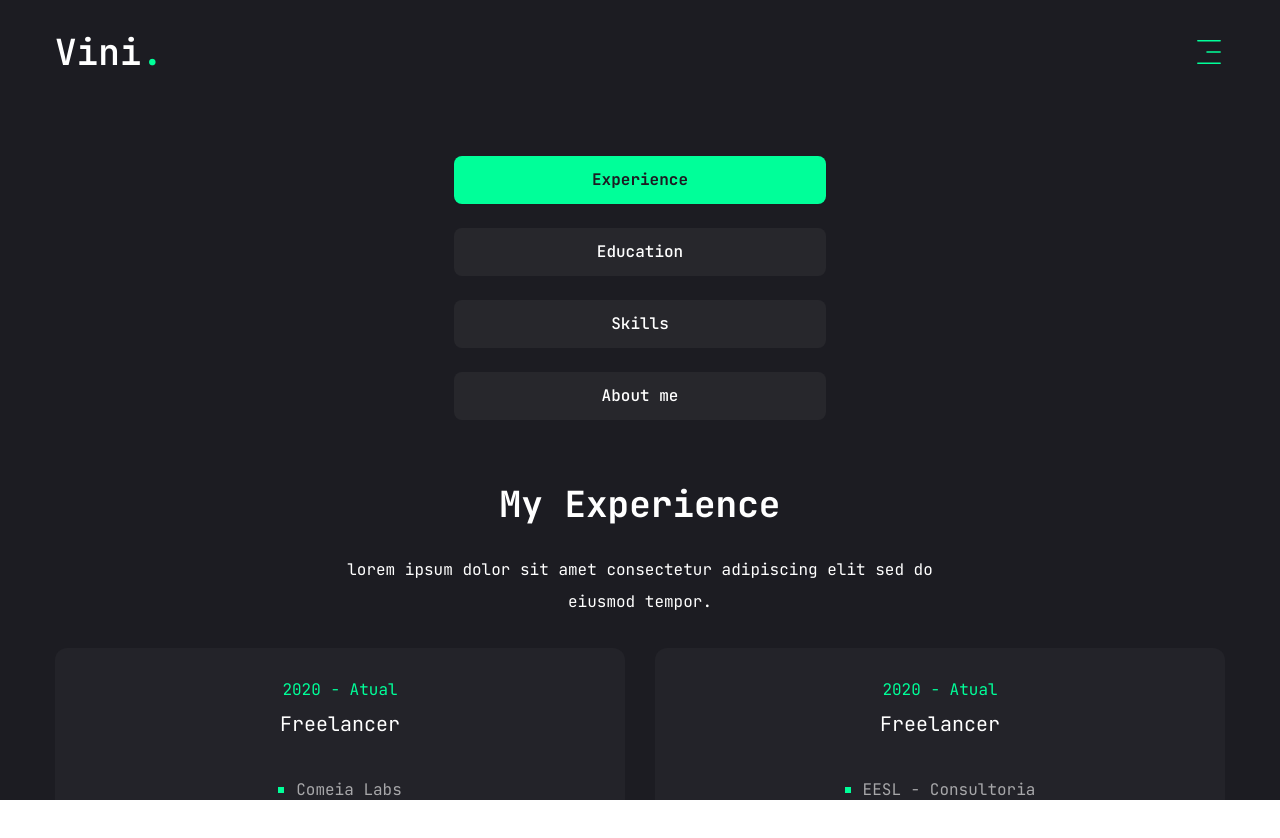
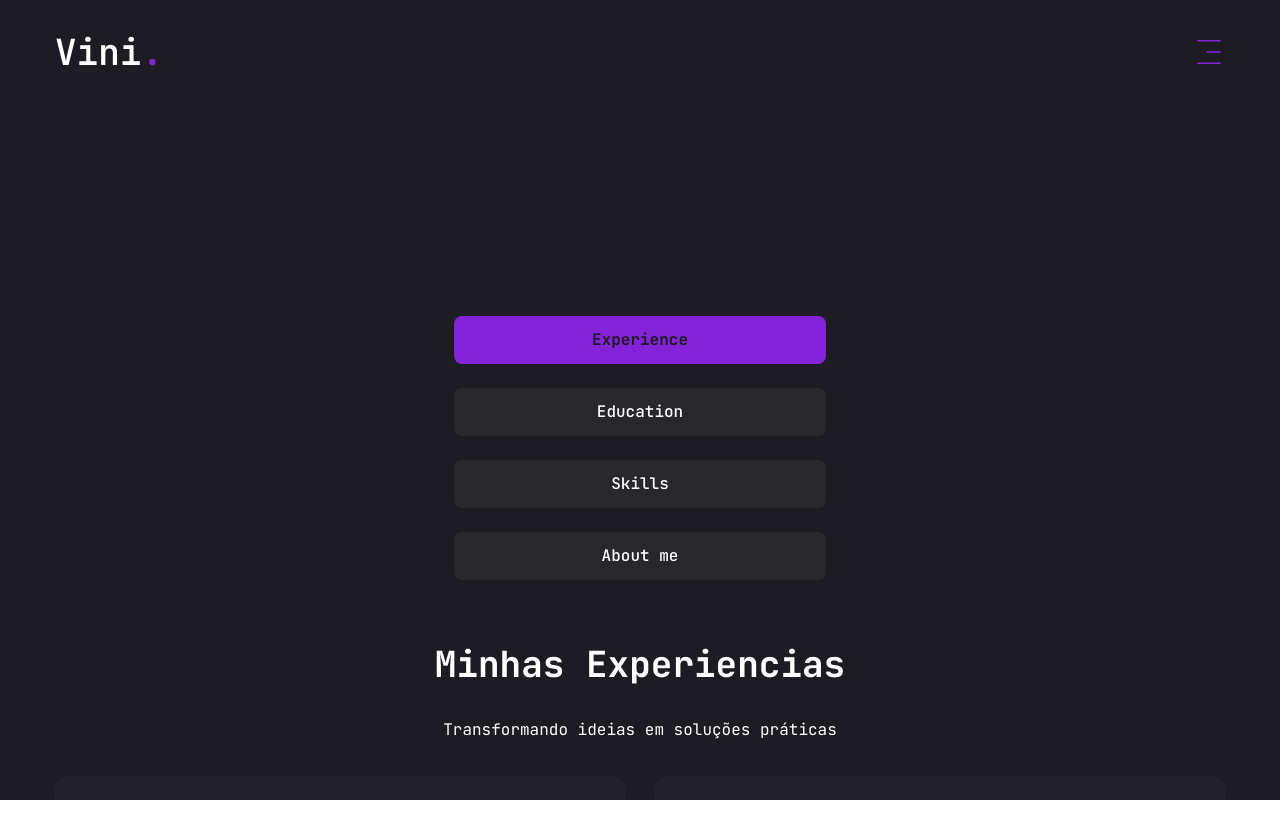
Before and after one commit to marcusvmota/portfolio-mv, a Next.js app: page /resume in a window 1280 px wide. Shown: the top 838 px of the page. Built offline with nearby package versions, Linux system fonts and the light colour scheme.

Commit message:
ajustes finos

```diff
--- a/app/globals.css
+++ b/app/globals.css
@@ -21,6 +21,6 @@
   }
 
   .text-outline-hover {
-    -webkit-text-stroke: 1px #00ff99;
+    -webkit-text-stroke: 1px #a76cdb;
   }
 }
--- a/app/page.jsx
+++ b/app/page.jsx
@@ -2,34 +2,31 @@ import Photo from "@/components/Photo";
 import Social from "@/components/Socials";
 import { Button } from "@/components/ui/button";
 import { FiDownload } from "react-icons/fi";
+import DownloadButton from "@/components/DownloadButton";
 
 const Home = () => {
   return (
-    <section className='mt-32 flex flex-row items-center justify-center align-center'>
+    <section className='xl:mt-28 flex flex-row items-center justify-center align-center'>
       <div className='container mx-auto h-full '>
         <div className=' sm:mt-0 flex flex-col xl:flex-row items-center justify-between xl:pt-8 xl:pb-24'>
           {/* texto */}
-          <div className='  order-2 xl:order-none'>
-            <span className=' text-xl text-left sm:text-center sm:w-full'>
-              Software Develper
+          <div className='  order-2 xl:order-none mt-4  '>
+            <span className=' text-xl text-center w-full '>
+              Software Developer
             </span>
             <h1 className='h1 mb-6 text-left'>
-              Hi I'm <br /> <span className='text-accent'>Marcus Vinícius</span>
+              Opa, sou
+              <br /> <span className='text-accent'>Marcus Vinícius</span>
             </h1>
             <p className='max-w-[500px] mb-9 text-white/80'>
-              I'm a software developer. I have experience with technologies such
-              as React, Angular e Node.js.
+              Sou um desenvolvedor Front-End. Aqui você encontra alguns dos
+              principais projetos feito por mim e algumas informações de
+              contato.
             </p>
             {/* btn */}
             <div className='flex flex-col xl:flex-row gap-8 items-center'>
-              <Button
-                variant='outline'
-                size='lg'
-                className='uppercase flex items-center gap-2'
-              >
-                <FiDownload className='text-xl' /> Download CV
-              </Button>
-              <div className='flex items-center justify-center align-center '>
+              <DownloadButton /> {/* Use o componente cliente */}
+              <div className='flex items-center justify-center align-center mb-8 xl:mb-0 '>
                 <Social
                   containerStyles='flex gap-6 justify-center items-center'
                   iconStyles='w-9 h-9 border border-accent rounded-full flex items-center justify-center text-accent text-base hover:bg-accent hover:text-primary hover:transition-all duration-500'
--- a/app/resume/page.jsx
+++ b/app/resume/page.jsx
@@ -13,9 +13,9 @@ import {
 import { SiTailwindcss, SiBootstrap } from "react-icons/si";
 
 const about = {
-  title: "About Me",
+  title: "Informacão Pessoal",
   description:
-    "lorem ipsum dolor sit amet consectetur adipiscing elit sed do eiusmod tempor.",
+    "sou apaixonado por criar soluções criativas para problemas complexos. Estou sempre buscando maneiras de gerar resultados efetivos e inovadores. Além disso, sou um profissional dedicado, responsável e comprometido em aprender continuamente e evoluir minhas habilidades.",
   info: [
     {
       fieldName: "Name",
@@ -38,55 +38,48 @@ const about = {
 
 const experience = {
   icon: "/assets/resume/badge.svg",
-  title: "My Experience",
-  description:
-    "lorem ipsum dolor sit amet consectetur adipiscing elit sed do eiusmod tempor.",
+  title: "Minhas Experiencias",
+  description: "Transformando ideias em soluções práticas",
   items: [
     {
       company: "Comeia Labs",
-      position: "Freelancer",
-      duration: "2020 - Atual",
+      position: "Desenvolvedor Front-end",
+      duration: "2024 - Atual",
     },
     {
       company: "EESL - Consultoria",
-      position: "Freelancer",
-      duration: "2020 - Atual",
+      position: "Desenvolvedor Front-end",
+      duration: "2023 - 2024",
     },
   ],
 };
 
 const education = {
   icon: "/assets/resume/cap.svg",
-  title: "My Education",
-  description:
-    "lorem ipsum dolor sit amet consectetur adipiscing elit sed do eiusmod tempor.",
+  title: "Academico",
+  description: "Minhas Formações",
   items: [
     {
-      instituition: "Freelancer",
-      degree: "Freelancer",
-      duration: "2020 - Atual",
+      instituition: "Comeia Labs",
+      degree: "Full Stack Developer",
+      duration: "2023",
     },
     {
-      instituition: "Freelancer",
-      degree: "Freelancer",
-      duration: "2020 - Atual",
+      instituition: "Onebitcode",
+      degree: "Curso de Desenvolvimento Web",
+      duration: "2023",
     },
     {
-      instituition: "Freelancer",
-      degree: "Freelancer",
-      duration: "2020 - Atual",
-    },
-    {
-      instituition: "Freelancer",
-      degree: "Freelancer",
-      duration: "2020 - Atual",
+      instituition: "Cesrei Faculdade",
+      degree: "Publicidade e Propaganda",
+      duration: "2020",
     },
   ],
 };
 
 const skills = {
-  title: "My Skills",
-  description: "teste.",
+  title: "Minhas Skills",
+  description: "Experiências Praticas.",
   skillList: [
     {
       icon: <FaHtml5 />,
@@ -149,10 +142,10 @@ const Resume = () => {
       }}
       className='min-h[80vh] flex items-center justify-center py-12 xl:py-0'
     >
-      <div className='container mx-auto'>
+      <div className='container mx-auto mt-40 '>
         <Tabs
           defaultValue='experience'
-          className='flex flex-col xl:flex-row gap-[60px]'
+          className='flex flex-col xl:flex-row gap-[60px] w-full  '
         >
           <TabsList className='flex flex-col w-full max-w-[380px] mx-auto xl:mx-0 gap-6'>
             <TabsTrigger className='text-white' value='experience'>
@@ -185,7 +178,7 @@ const Resume = () => {
                           className='bg-[#232329] h-[184px] py-6 px-10 rounded-xl flex flex-col justify-center items-center lg-items-start gap-1'
                         >
                           <span className='text-accent'>{item.duration}</span>
-                          <h3 className='text-xl max-w-[260px] min-h-[60px] text-center lg:text-left'>
+                          <h3 className='text-xl  min-h-[60px] text-center lg:text-left'>
                             {item.position}
                           </h3>
                           <div className='flex items-center gap-3'>
@@ -211,10 +204,10 @@ const Resume = () => {
                       return (
                         <li
                           key={index}
-                          className='bg-[#232329] h-[184px] py-6 px-10 rounded-xl flex flex-col justify-center items-center lg-items-start gap-1'
+                          className='bg-[#232329] h-[184px]  py-6 px-10 rounded-xl flex flex-col justify-center items-center lg-items-start gap-1'
                         >
                           <span className='text-accent'>{item.duration}</span>
-                          <h3 className='text-xl max-w-[260px] min-h-[60px] text-center lg:text-left'>
+                          <h3 className='text-xl  min-h-[60px] text-center lg:text-left'>
                             {item.degree}
                           </h3>
                           <div className='flex items-center gap-3'>
@@ -232,7 +225,7 @@ const Resume = () => {
               <div className='flex flex-col gap-[30px]'>
                 <div className='flex flex-col gap-[30px] text-center xl:text-left'>
                   <h3 className='text-4xl font-bold'>{skills.title}</h3>
-                  <p className='max-w-[600px] mx-auto text-white/60 xl:mx-0'>
+                  <p className='max-w-[600px] mx-auto text-white xl:mx-0'>
                     {skills.description}
                   </p>
                 </div>
@@ -247,7 +240,7 @@ const Resume = () => {
                                 {skill.icon}
                               </div>
                             </TooltipTrigger>
-                            <TooltipContent>
+                            <TooltipContent className='z-50 overflow-hidden rounded-md border border-slate-200 bg-white px-3 py-1.5 text-sm text-slate-950 shadow-md animate-in fade-in-0 zoom-in-95 data-[state=closed]:animate-out data-[state=closed]:fade-out-0 data-[state=closed]:zoom-out-95 data-[side=bottom]:slide-in-from-top-2 data-[side=left]:slide-in-from-right-2 data-[side=right]:slide-in-from-left-2 data-[side=top]:slide-in-from-bottom-2 dark:border-slate-800 dark:bg-slate-950 dark:text-slate-50'>
                               <p className='capitalize'>{skill.name}</p>
                             </TooltipContent>
                           </Tooltip>
--- a/app/services/page.jsx
+++ b/app/services/page.jsx
@@ -7,30 +7,15 @@ import { BsArrowDownRight } from "react-icons/bs";
 const services = [
   {
     num: "01",
-    title: "Web Development",
-    description:
-      "lorem ipsum dolor sit amet consectetur adipiscing elit sed do eiusmod tempor.",
+    title: "Software Development",
+    description: "Desenvolvimento de aplicações web e mobile.",
     href: "",
   },
   {
     num: "02",
-    title: "Web Development",
+    title: "UI/UX Design",
     description:
-      "lorem ipsum dolor sit amet consectetur adipiscing elit sed do eiusmod tempor.",
-    href: "",
-  },
-  {
-    num: "03",
-    title: "Web Development",
-    description:
-      "lorem ipsum dolor sit amet consectetur adipiscing elit sed do eiusmod tempor.",
-    href: "",
-  },
-  {
-    num: "04",
-    title: "Web Development",
-    description:
-      "lorem ipsum dolor sit amet consectetur adipiscing elit sed do eiusmod tempor.",
+      "Desenvolvimento de interfaces de usuário e experiências de usuário.",
     href: "",
   },
 ];
@@ -39,7 +24,7 @@ import { motion } from "framer-motion";
 
 const Services = () => {
   return (
-    <section className='min-h[80vh] flex flex-col justify-center py-12 xl:py-0'>
+    <section className='min-h[80vh] flex flex-col justify-center py-12 xl:py-0 mt-40'>
       <div className='container mx-auto '>
         <motion.div
           initial={{ opacity: 0 }}
--- /dev/null
+++ b/components/DownloadButton.jsx
@@ -0,0 +1,29 @@
+// components/DownloadButton.js
+"use client"; // Indica que este é um componente cliente
+
+import { Button } from "@/components/ui/button";
+import { FiDownload } from "react-icons/fi";
+
+const DownloadButton = () => {
+  const handleDownload = () => {
+    const link = document.createElement("a");
+    link.href = "../assets/curriculo.pdf";
+    link.download = "curriculo"; // Nome do arquivo para download
+    document.body.appendChild(link);
+    link.click();
+    document.body.removeChild(link);
+  };
+
+  return (
+    <Button
+      variant='outline'
+      size='lg'
+      className='uppercase flex items-center gap-2'
+      onClick={handleDownload}
+    >
+      <FiDownload className='text-xl' /> Download CV
+    </Button>
+  );
+};
+
+export default DownloadButton;
--- a/components/Nav.jsx
+++ b/components/Nav.jsx
@@ -9,20 +9,20 @@ const links = [
     path: "/",
   },
   {
-    name: "Services",
+    name: "Serviços",
     path: "/services",
   },
   {
-    name: "Resume",
+    name: "Sobre Mim",
     path: "/resume",
   },
   {
-    name: "Work",
+    name: "Trabalhos",
     path: "/work",
   },
 
   {
-    name: "Contact",
+    name: "Contato",
     path: "/contact",
   },
 ];
--- a/components/Socials.jsx
+++ b/components/Socials.jsx
@@ -5,17 +5,17 @@ const socials = [
   {
     name: "Github",
     icon: <FaGithub />,
-    path: "https://github.com/marcusvinicius-dev",
+    path: "https://github.com/marcusvmota",
   },
   {
     name: "Linkedin",
     icon: <FaLinkedin />,
-    path: "https://www.linkedin.com/in/marcus-vinicius-dev/",
+    path: "https://www.linkedin.com/in/marcus-vinicius-mota/",
   },
   {
     name: "Instagram",
     icon: <FaInstagram />,
-    path: "https://www.instagram.com/marcusvinicius.dev/",
+    path: "https://www.instagram.com/viniciusqmota/",
   },
 ];
 const Social = ({ containerStyles, iconStyles }) => {
--- a/tailwind.config.js
+++ b/tailwind.config.js
@@ -27,8 +27,8 @@ module.exports = {
       colors: {
         primary: "#1c1c22",
         accent: {
-          DEFAULT: "#00ff99",
-          hover: "#00e187",
+          DEFAULT: "#8523DB",
+          hover: "#A76CDB",
         },
       },
       keyframes: {
```
Also changed, not shown: app/contact/page.jsx (+7 -8 lines), components/Photo.jsx (+4 -4 lines), public/assets/photo3.png (added), 1 other file (tests, documents, lock files or other folders).
